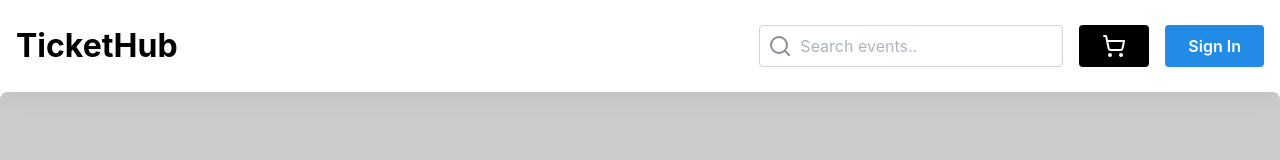
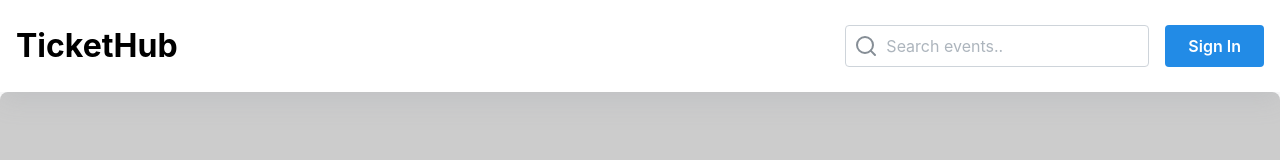
Before and after one commit to cudmon/nft-ticket-platform, a Next.js app in the folder web/: page / in a window 1280 px wide. Shown: the top 160 px of the page. Built offline with nearby package versions, Linux system fonts and the light colour scheme.

Commit message:
feat(frontend, navbar): assign route to signin component

```diff
--- a/web/src/components/navbar.tsx
+++ b/web/src/components/navbar.tsx
@@ -1,5 +1,6 @@
 import { Flex, Input, Button } from "@mantine/core";
-import { Search, ShoppingCart } from "lucide-react";
+import { Search } from "lucide-react";
+import Link from "next/link";
 
 export default function Navbar() {
     return (
@@ -23,11 +24,10 @@ export default function Navbar() {
                 <Input placeholder="Search events.."
                       leftSection={<Search/>}
                       size='md'/>
-                <Button color='black'
-                        size='md'>
-                          <ShoppingCart />
-                </Button>
-                <Button size='md'>Sign In</Button>
+
+                <Link href={'/signin'}>
+                  <Button size='md'>Sign In</Button>
+                </Link>
 
               </Flex>
 
```
Also changed, not shown: web/src/app/login/page.tsx (deleted, +0 -7 lines).
